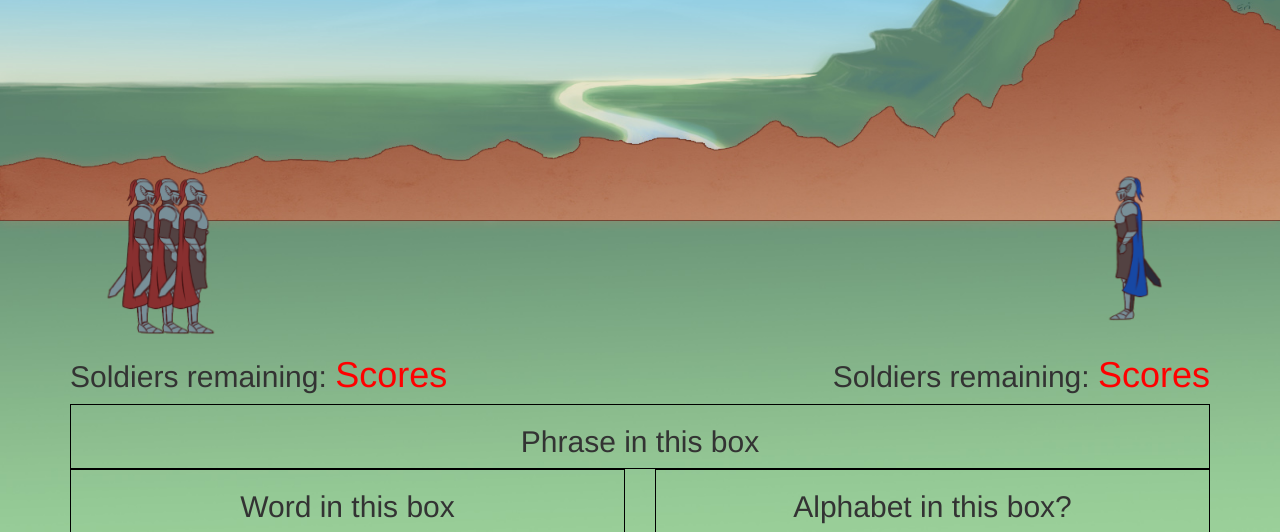
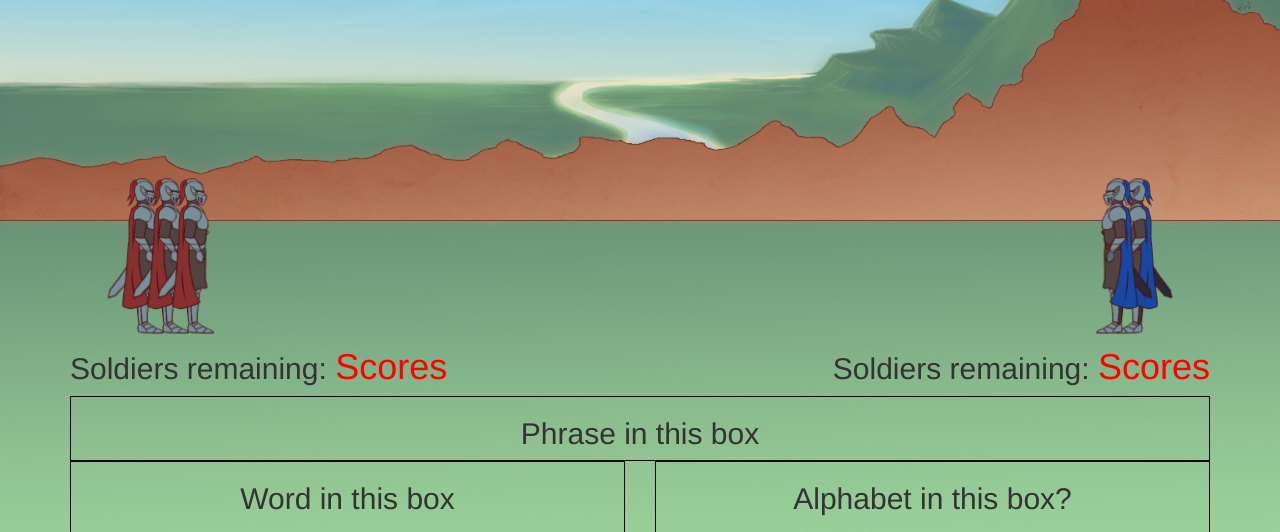
Before and after one commit to Brendangrubb/hangman-wars, a PHP site: template views/home.html.twig in a window 1280 px wide. Shown: the part 268-800 px from the top of the page. Run offline with PHP 8.4, Linux system fonts and the light colour scheme; the template is opened without the code that fills it, so the values that code supplies are empty; some libraries are stand-ins or nearby versions.

Commit message:
update playpage to animate soldiers

```diff
--- a/views/home.html.twig
+++ b/views/home.html.twig
@@ -48,17 +48,19 @@
       </div>
         <div class="container" id="play_state">
           <div class="row">
-            <div class="col-md-4 left">
-              <img src="../img/Knight-graphic.png" alt="A picture of a knight" id="player-knight1" class="fadeInLeftBig">
+            <div class="col-md-4 left" id="player-knights">
+              <img src="../img/Knight-graphic.png" alt="A picture of a knight" id="player-knight1" class="animated fadeInLeftBig">
               <img src="../img/Knight-graphic.png" alt="A picture of a knight" id="player-knight2" class="animated fadeInLeftBig">
               <img src="../img/Knight-graphic.png" alt="A picture of a knight" id="player-knight3" class="animated fadeInLeftBig">
             </div>
             <div class="col-md-4 middle" id="middle-animation">
             </div>
             <div class="col-md-4 right">
-              <img src="../img/ComputerKnight-graphic.png" alt="A picture of a knight" id="computer-knight">
+              <img src="../img/ComputerKnight-graphic.png" alt="A picture of a knight" id="computer-knight"class="animated fadeInRightBig">
+              <img src="../img/ComputerKnight-graphic.png" alt="A picture of a knight" id="computer-knight2" class="animated fadeInRightBig">
             </div>
           </div>
+          <div class="wordplay-section">
             <div class="row">
               <div class="col-md-6 left">
                 <h2>Soldiers remaining: <span id="player_score">Scores</span></h2>
@@ -95,5 +97,6 @@
                   </div>
               </div>
             </div>
+        </div>
     </body>
 </html>
--- a/web/css/styles.css
+++ b/web/css/styles.css
@@ -29,8 +29,24 @@ body {
   text-align: right;
 }
 
-#computer-knight, #player-knight1, #player-knight2, #player-knight3, #player-knight-death {
+.wordplay-section {
+  margin-top: 15%;
+}
+
+#computer-knight, #computer-knight2, #player-knight1, #player-knight2, #player-knight3 {
   width: 50%;
+}
+
+#computer-knight {
+  position: absolute;
+  top: 0px;
+  right: 0px;
+}
+
+#computer-knight2 {
+  position: absolute;
+  top: 0px;
+  right: 20px;
 }
 
 #player-knight1 {
@@ -46,16 +62,16 @@ body {
 }
 
 #player-knight3 {
-  /*display: none;*/
   position:absolute;
   top: 0px;
   left: 50px;
 }
 
-#player-knight-death {
-    position:absolute;
-    top: 0px;
-    left: 50px;
+.player-knight-death {
+  width: 60%;
+  position:absolute;
+  top: 10px;
+  left: 50px;
 }
 
 #computer_score, #player_score {
--- a/web/js/scripts.js
+++ b/web/js/scripts.js
@@ -178,11 +178,6 @@ $(document).ready(function(){
 // var phase = new Phase();
 phase.initialize();
 phase.display();
-watch(phase, "score", function() {
-  $("#middle-animation").prepend('<img src="../img/Knight-graphic-colors-anim.gif" alt="A picture of a knight" id="player-knight-death">');
-});
-
-// $("#player-knight2").on('webkitAnimationEnd mozAnimationEnd MSAnimationEnd oanimationend animationend', ($("#player-knight3").addClass('animated fadeInLeftBig') + ($("#player-knight3").show())));
 
   $("#guess_letter_form").on("input", function() {
     var guessedLetter = ($("input#guess_letter").val());
@@ -192,6 +187,12 @@ watch(phase, "score", function() {
     phase.checkPhase();
     $("input#guess_letter").val("");
 
+    watch(phase, "score", function() {
+      $("#player-knights").append('<img src="../img/Knight-graphic-colors-anim.gif" alt="A picture of a knight" class="player-knight-death">');
+    });
+    callWatchers(phase, "score");
+
+    $("#player-knights").remove(".player-knight-death");
   });
 
   $("#guess_letter_form").submit(function(event) {
```
Lines whose indentation alone changed are shown as unchanged.
